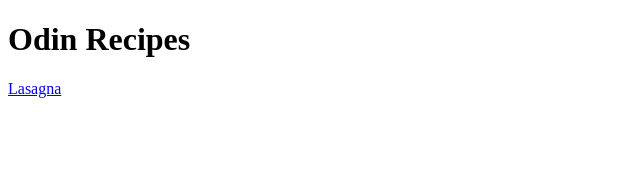
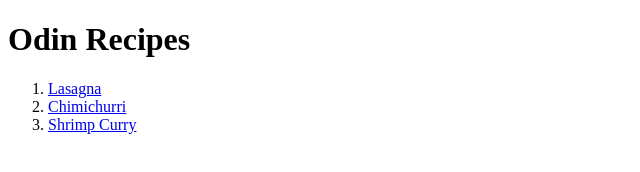
Before and after one commit to Lt-Toodles/odin-recipes, a plain HTML site: page index.html in a window 1280 px wide. Shown: the whole page, without its empty margins (0-640 px from the left). Drawn offline with Linux system fonts and the light colour scheme.

Commit message:
add index connections

```diff
--- a/index.html
+++ b/index.html
@@ -4,10 +4,14 @@
     <meta charset="UTF-8">
     <meta http-equiv="X-UA-Compatible" content="IE=edge">
     <meta name="viewport" content="width=device-width, initial-scale=1.0">
-    <title>Document</title>
+    <title>Toodle's professional recipes</title>
 </head>
 <body>
     <h1>Odin Recipes</h1>
-    <a href= ./recipes/lasagna.html>Lasagna</a>
+    <ol>
+        <li><a href= ./recipes/lasagna.html>Lasagna</a></li>
+        <li><a href= ./recipes/chimichurri.html>Chimichurri</a></li>
+        <li><a href= ./recipes/shrimp_curry.html>Shrimp Curry</a></li>
+    </ol>
 </body>
 </html>
```
